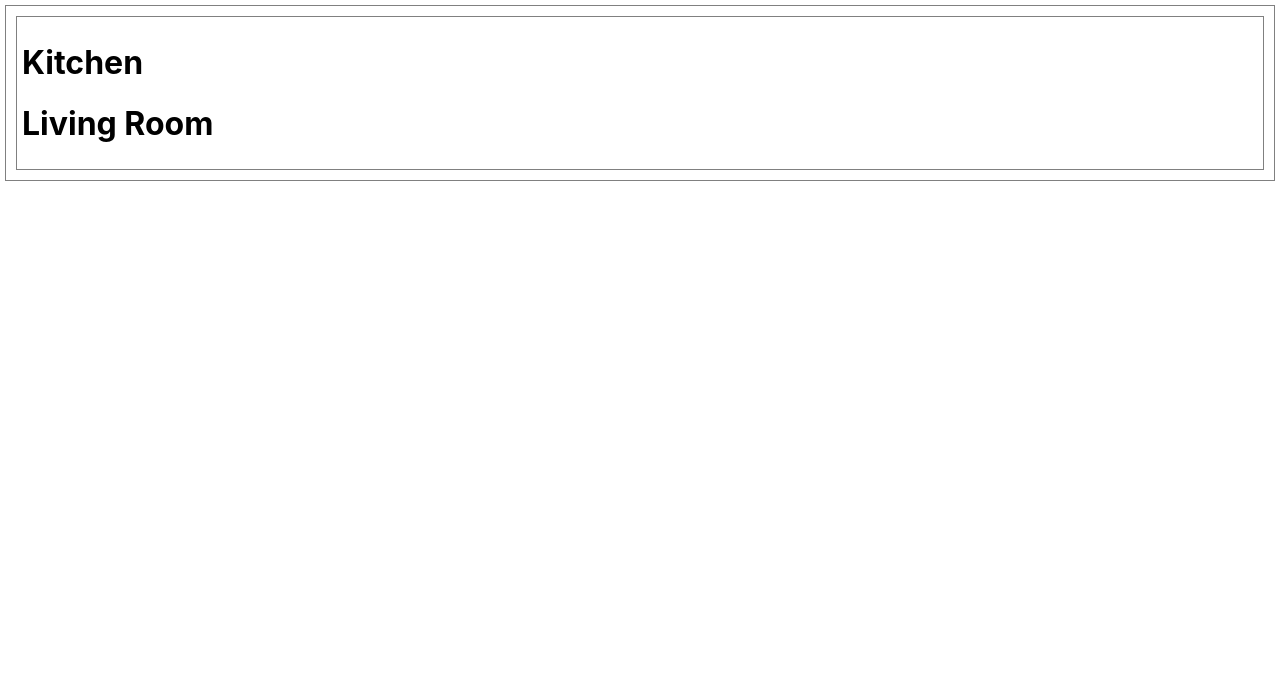
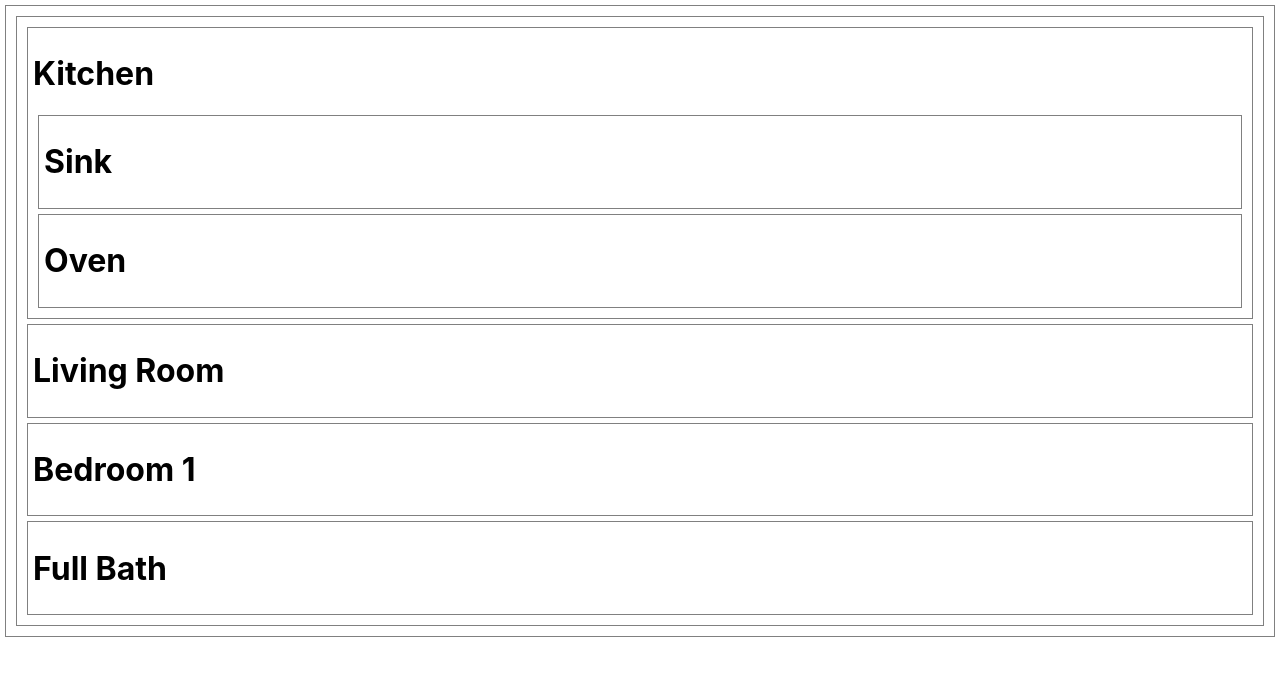
Before and after one commit to KevRdz/floorplan-lab, a React (Create React App) app: page / in a window 1280 px wide. Shown: the top 676 px of the page. Built offline with nearby package versions, Linux system fonts and the light colour scheme.

Commit message:
create koven and sink files and imported them to kitchen file

```diff
--- a/src/App.js
+++ b/src/App.js
@@ -1,12 +1,16 @@
 import './App.css';
 import Kitchen from './Kitchen';
 import LivingRoom from './LivingRoom';
+import Bedroom from './Bedroom';
+import Bath from './Bath';
 
 function App() {
   return (
     <div>
       <Kitchen />
       <LivingRoom/>
+      <Bedroom />
+      <Bath />
     </div>
   )
 }
--- /dev/null
+++ b/src/Bath.jsx
@@ -0,0 +1,9 @@
+const Bath = () => {
+  return (
+    <div>
+    <h1>Full Bath</h1>
+    </div>
+  )
+}
+
+export default Bath
--- /dev/null
+++ b/src/Bedroom.jsx
@@ -0,0 +1,9 @@
+const Bedroom = () => {
+  return (
+    <div>
+    <h1>Bedroom 1</h1>
+    </div>
+  )
+}
+
+export default Bedroom
--- a/src/Kitchen.jsx
+++ b/src/Kitchen.jsx
@@ -1,8 +1,12 @@
+import Oven from "./Oven"
+import Sink from "./Sink"
 const Kitchen = () => {
   return (
-    <>
+    <div>
     <h1>Kitchen</h1>
-    </>
+    <Sink />
+    <Oven />
+    </div>
   )
 }
 
--- a/src/LivingRoom.jsx
+++ b/src/LivingRoom.jsx
@@ -1,8 +1,8 @@
-const LivingRoom = () => {
+const LivingRoom = (props) => {
   return (
-    <>
+    <div>
     <h1>Living Room</h1>
-    </>
+    </div>
   )
 }
 
--- /dev/null
+++ b/src/Oven.jsx
@@ -0,0 +1,9 @@
+const Oven = () => {
+  return (
+    <div>
+    <h1>Oven</h1>
+    </div>
+  )
+}
+
+export default Oven
--- /dev/null
+++ b/src/Sink.jsx
@@ -0,0 +1,9 @@
+const Sink = () => {
+  return (
+    <div>
+    <h1>Sink</h1>
+    </div>
+  )
+}
+
+export default Sink
```
